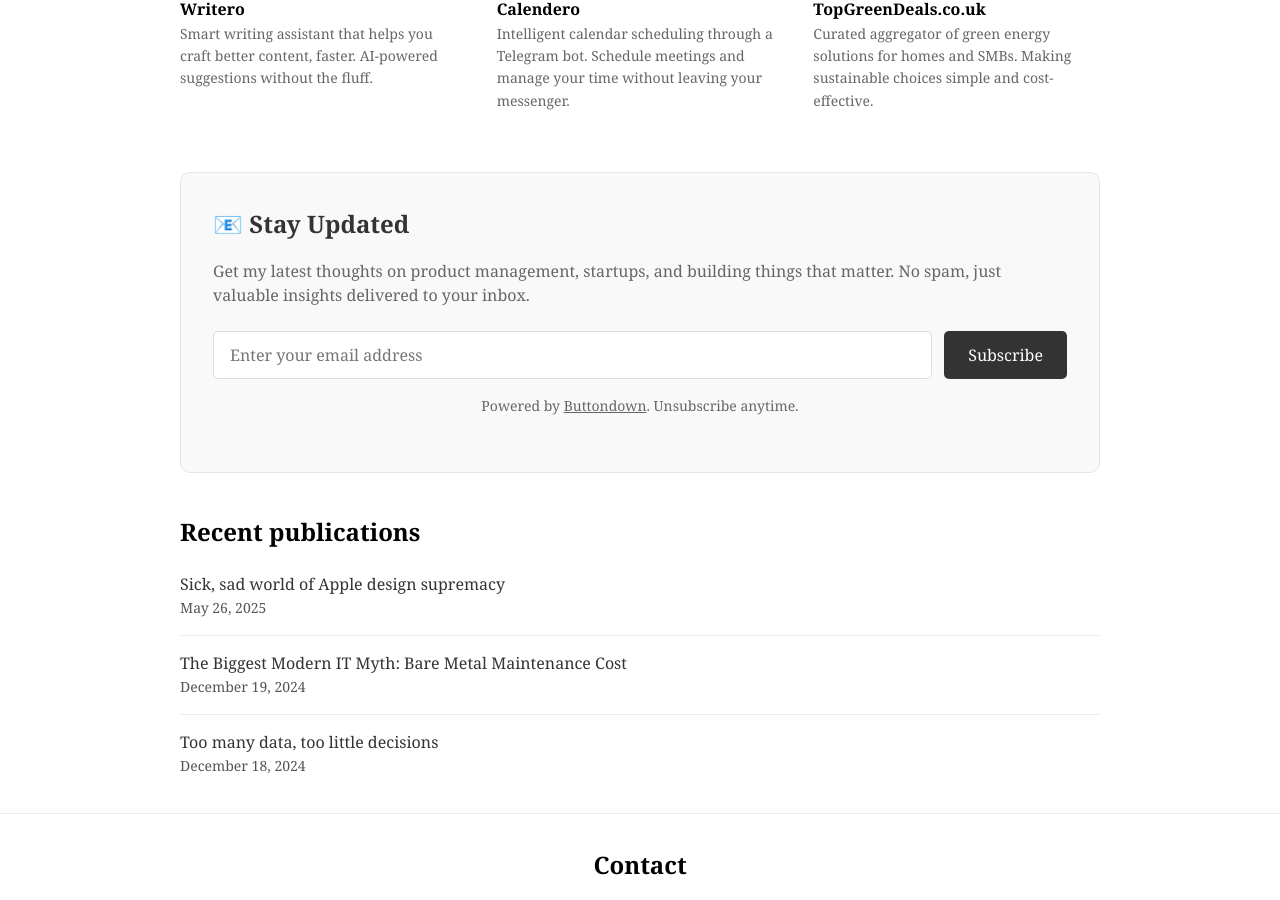
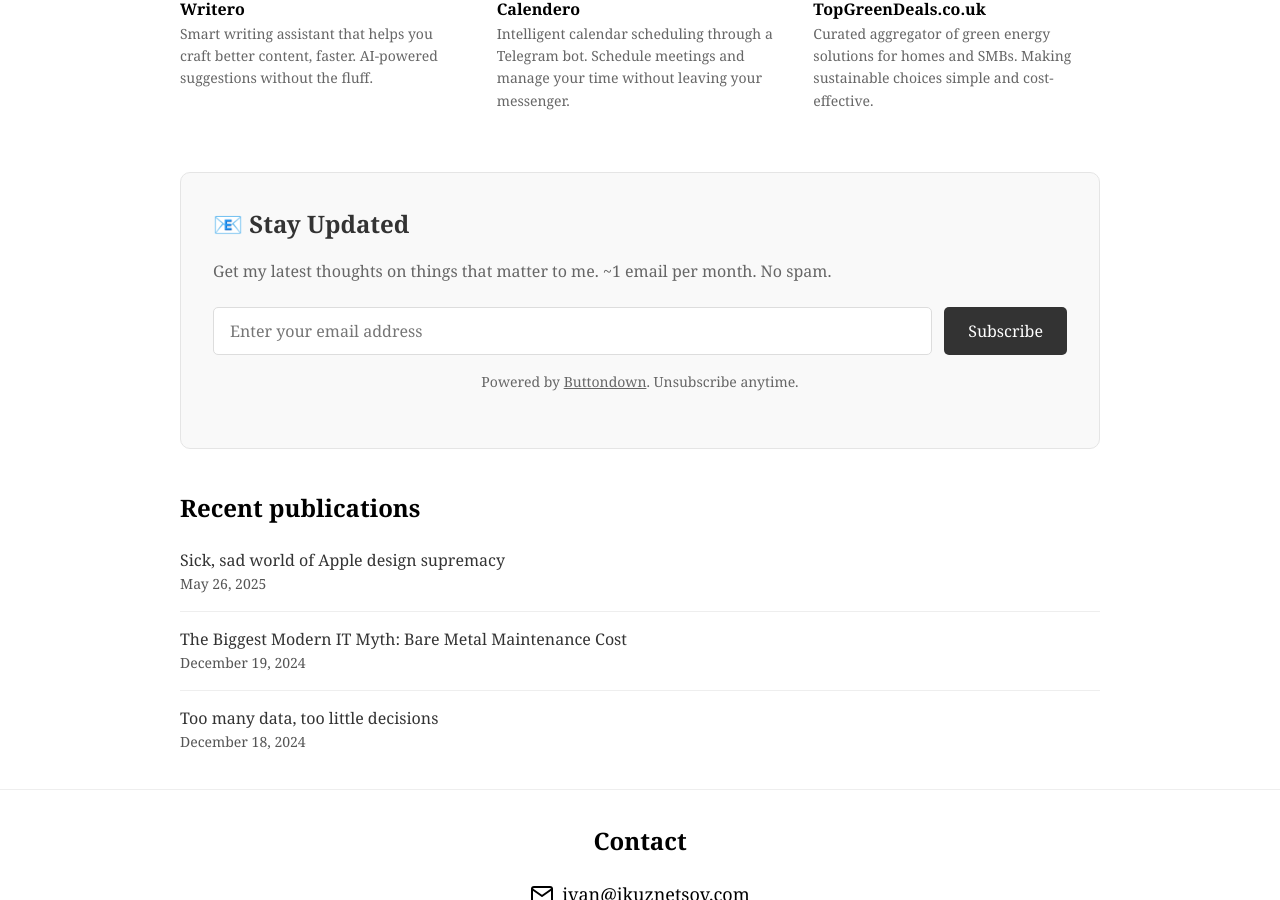
Before and after one commit to ivankuznetsov/ikuznetsov.com, a Jekyll site: the page built from index.markdown, in a window 1280 px wide and 900 px high, scrolled down 615 px. Built offline with Jekyll 4.4.1, drawn with Linux system fonts in a browser that asks for light colours; some web fonts are replaced.

Commit message:
fix for email subscription form

```diff
--- a/_includes/newsletter-signup.html
+++ b/_includes/newsletter-signup.html
@@ -1,7 +1,7 @@
 <section class="newsletter-signup">
   <div class="newsletter-content">
     <h2>📧 Stay Updated</h2>
-    <p>Get my latest thoughts on product management, startups, and building things that matter. No spam, just valuable insights delivered to your inbox.</p>
+    <p>Get my latest thoughts on things that matter to me. ~1 email per month. No spam.</p>
 
     <form
       action="https://buttondown.email/api/emails/embed-subscribe/ikuznetsov"
```
